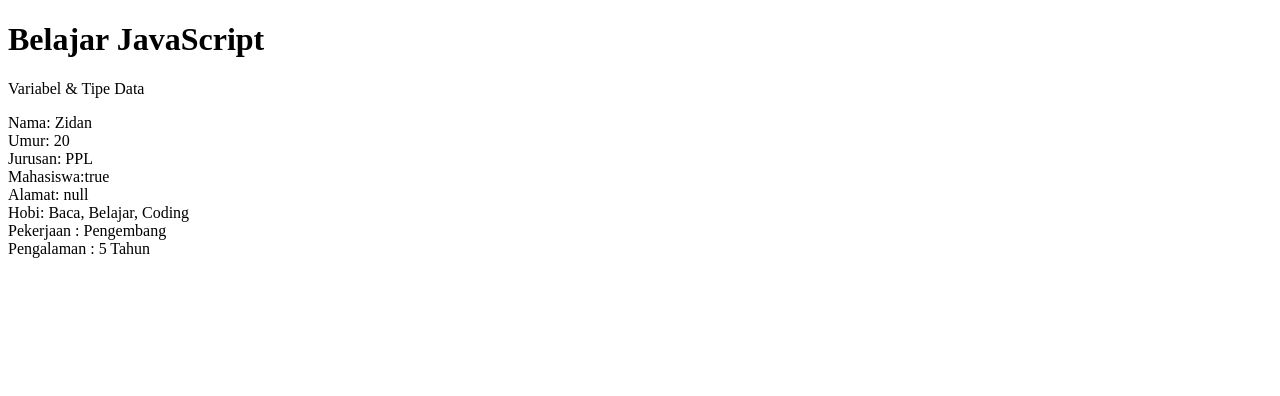
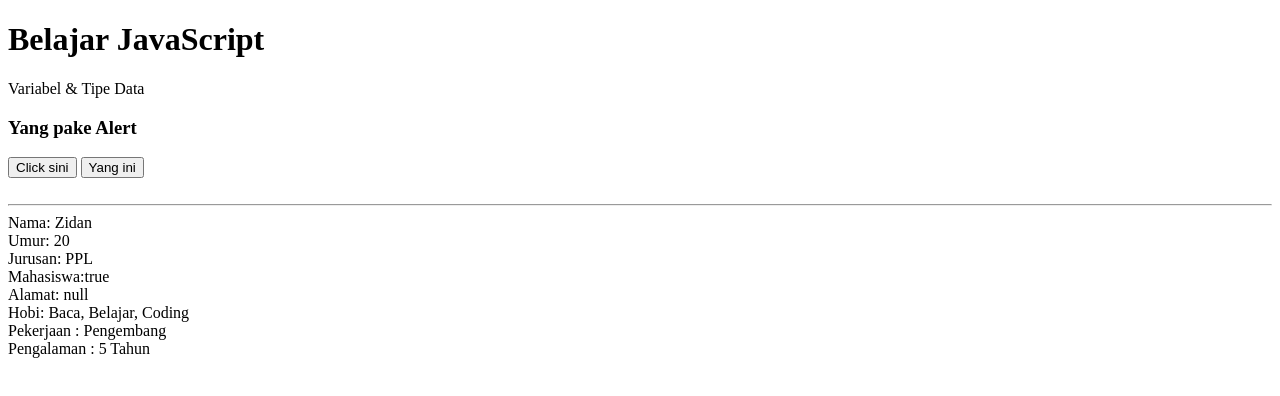
Before and after one commit to MRizkyMaulidan16/JavaScript, a plain HTML site: page Sandhika Galih/Task 4/variabel_tipe_data.html in a window 1280 px wide. Drawn offline with Linux system fonts and the light colour scheme.

Commit message:
Update variabel_tipe_data.html

```diff
--- a/Sandhika Galih/Task 4/variabel_tipe_data.html
+++ b/Sandhika Galih/Task 4/variabel_tipe_data.html
@@ -10,10 +10,13 @@
 <body>
     <h1>Belajar JavaScript</h1>
     <p>Variabel & Tipe Data</p>
-
-
+    <h3>Yang pake Alert</h3>
+    <button onclick="tapiboong()">Click sini</button>
+    <button onclick="bio()">Yang ini</button>
+    <br><br><hr>
 
     <script>
+
         var nama = 'Zidan';
         var umur = 20;
         var jurusan = 'PPL';
@@ -32,7 +35,22 @@
         var pekerjaan = 'Pengembang';
         var pengalaman = 5;
 
+       function tapiboong(){
+        alert('Tapi Boong!');
+       };
 
+       function bio() {
+        alert('Nama saya ' + nama)
+        alert('Umur saya ' + umur)
+        alert('Jurusan saya '+ jurusan)
+        alert('Mahasiswa : '+ mahasiswa)
+        alert('Alamat : '+ alamat)
+        alert('Hobi : '+ hobi)
+        alert('Pekerjaan : '+ pekerjaan)
+        alert('Pengalaman : '+ pengalaman +' Tahun')
+
+
+       };
 
 
         document.write('Nama: ' + nama + '<br>');
```
